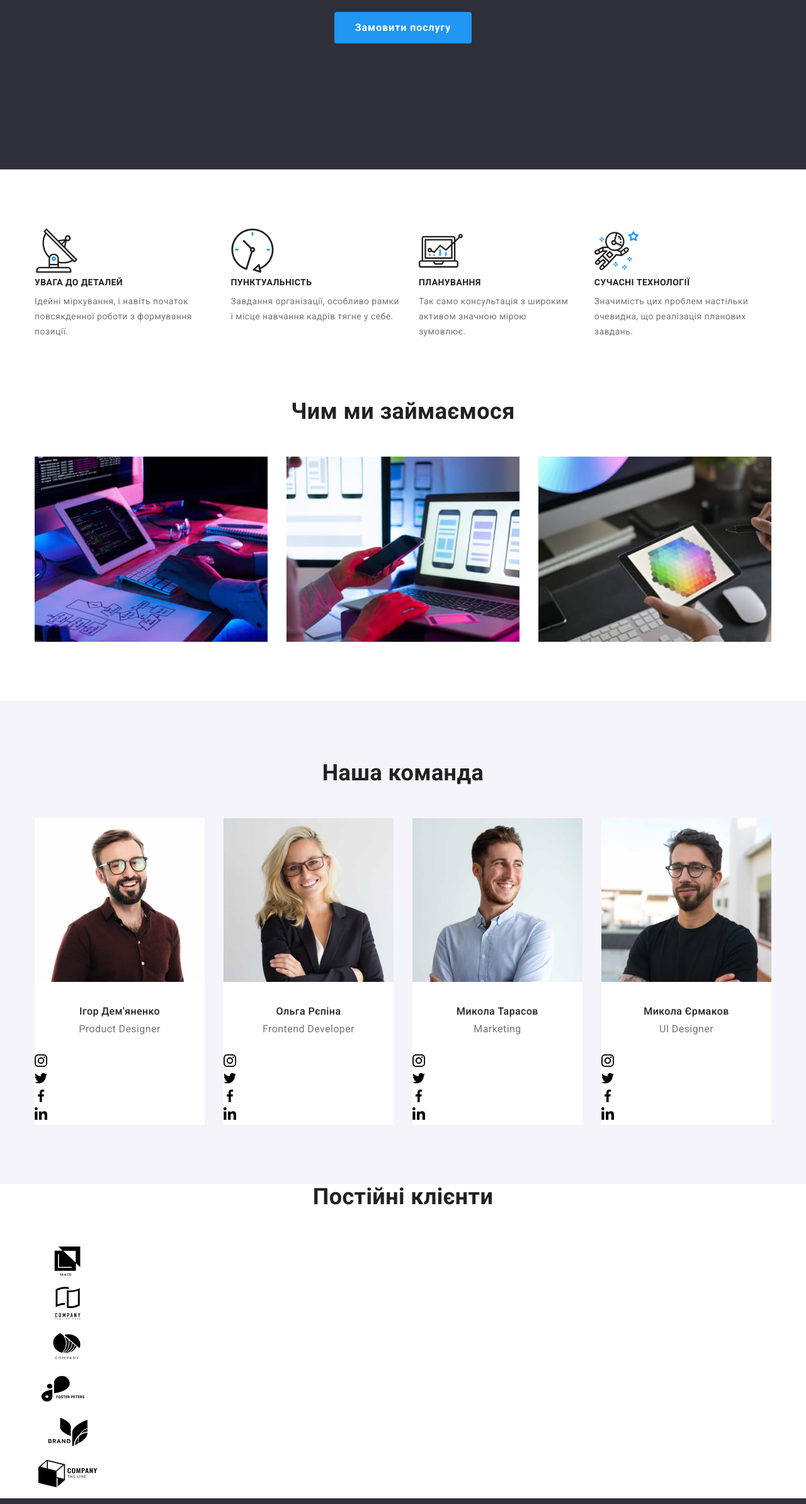
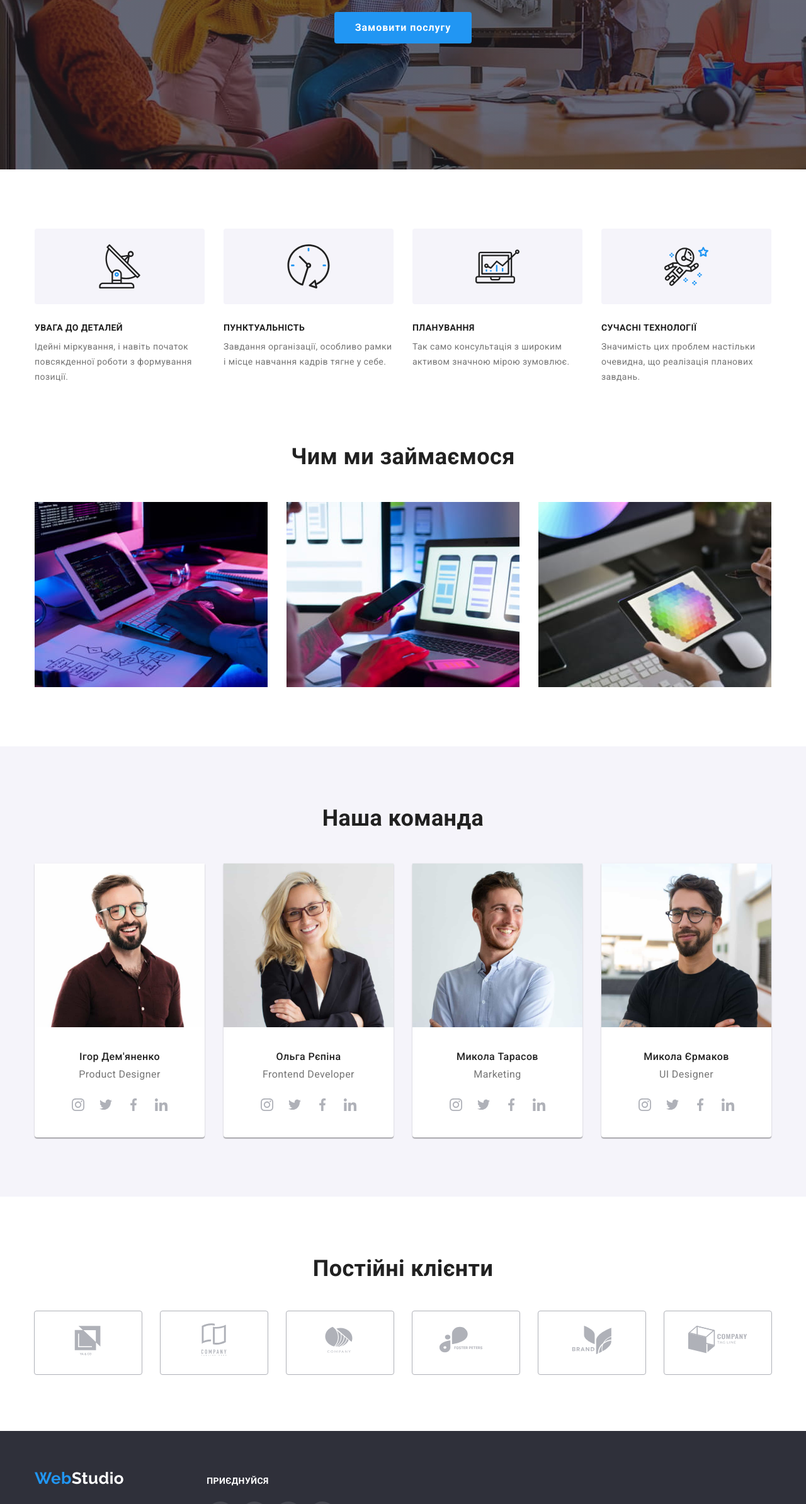
Before and after one commit to Asternia/goit-markup-hw-04, a plain HTML site: page index.html in a window 1280 px wide. Shown: the part 412-2800 px from the top of the page at 63% size. Drawn offline with nearby package versions, Linux system fonts and the light colour scheme.

Commit message:
Update styles.css

```diff
--- a/css/styles.css
+++ b/css/styles.css
@@ -19,6 +19,7 @@
   --white: #FFFFFF;
   --black: #000000;
   --background-button-color: #188CE8;
+  --logo-color: #AFB1B8;
 }
 
 body{
@@ -114,6 +115,7 @@ ul {
   padding-bottom: 32px;
 
   color: var(--primary-text-color);
+  fill: var(--primary-text-color);
   text-decoration: none;
 
   font-weight: 500;
@@ -125,6 +127,11 @@ ul {
 .auth-nav .link:hover,
 .auth-nav .link:focus {
   color: var(--acent-color);
+  fill: var(--acent-color);
+}
+
+.icon-nav {
+  margin-right: 10px;
 }
 
 .line {
@@ -147,6 +154,7 @@ header {
 /* hero */
 
 .hero {
+  background-image: linear-gradient(to right, rgba(47, 48, 58, 0.4), rgba(47, 48, 58, 0.4)), url("../images/background.jpg");
   background-color: var(--secondary-background-color);
   padding: 200px 0;
 }
@@ -201,6 +209,17 @@ header {
   clip: rect(0 0 0 0);
   clip-path: inset(50%);
   margin: -1px;
+}
+
+.icon-background {
+  display: flex;
+  align-items: center;
+  justify-content: center;
+  background-color: var(--main-backgroung-color);
+  width: 270px;
+  height: 120px;
+  margin-bottom: 30px;
+  border-radius: 4px;
 }
 
 .benefits-section {
@@ -297,22 +316,92 @@ header {
 
 .team-people {
   background-color: var(--white);
+  fill: var(--logo-color);
+
+  box-shadow: 0px 1px 3px rgba(0, 0, 0, 0.12), 0px 1px 1px rgba(0, 0, 0, 0.14), 0px 2px 1px rgba(0, 0, 0, 0.2);
+  border-radius: 0px 0px 4px 4px;
+}
+
+.team-people:not(:last-child) {
+  margin-right: 30px;
 }
 
 .team-text {
-  margin-bottom: 30px;
+  margin-bottom: 16px;
 
   text-align: center;
   font-size: 16px;
   line-height: 1.18;
 }
 
+.icon-list {
+  display: inline-flex;
+  align-items: center;
+  justify-content: center;
+  width: 44px;
+  height: 44px;
+  margin-bottom: 30px;
+  fill: var(--logo-color);
+}
+
+.icon-list:hover,
+.icon-list:focus {
+  background-color: var(--acent-color);
+  border-radius: 50px;
+  cursor: pointer;
+}
+
+.main-list-icon {
+  display: flex;
+  align-items: center;
+  justify-content: center;
+}
+
+.icon-link {
+  display: flex;
+  fill: var(--logo-color);
+  padding: 12px;
+}
+
+.icon-link:hover,
+.icon-link:focus {
+  fill: var(--white);
+}
+
 .team-list {
   display: flex;
 }
 
-.team-people:not(:last-child) {
-  margin-right: 30px;
+/*client*/
+
+.client {
+  padding-top: 94px;
+  padding-bottom: 94px;
+}
+
+.main-list-client {
+  display: flex;
+  justify-content: space-between;
+}
+
+.list-client {
+  display: flex;
+  justify-content: center;
+  align-items: center;
+  width: 170px;
+  height: 92px;
+}
+
+.client-link {
+  fill: var(--logo-color);
+  padding: 16px 32px;
+  border: 1px solid var(--logo-color);
+  border-radius: 4px;
+}
+
+.client-link:hover {
+  fill: var(--acent-color);
+  border: 1px solid var(--acent-color);
 }
 
 /* footer */
@@ -320,6 +409,11 @@ header {
   background-color: var(--secondary-background-color);
   padding-top: 60px;
   padding-bottom: 60px;
+}
+
+.footer-container {
+  display: flex;
+  align-items: baseline;
 }
 
 .logo {
@@ -367,6 +461,56 @@ header {
 .nav-link:hover,
 .nav-link:focus {
   color: var(--acent-color);
+}
+
+.footer-case {
+  margin-left: 70px;
+}
+
+.footer-title {
+  color: var(--white);
+  font-weight: 700;
+  font-size: 14px;
+  line-height: 1.14;
+  letter-spacing: 0.03em;
+  text-transform: uppercase;
+}
+
+
+.main-footer-list {
+  display: flex;
+  margin-top: 20px;
+}
+
+.footer-icon-list {
+  display: flex;
+  justify-content: center;
+  align-items: center;
+  width: 44px;
+  height: 44px;
+
+  background-color: rgba(255, 255, 255, 0.1);
+  border-radius: 50px;
+}
+
+.footer-icon-list:not(:last-child) {
+  margin-right: 10px;
+}
+
+.footer-link {
+  display: flex;
+fill: var(--white);
+}
+
+/*.footer-icon {
+  fill: var(--white);
+}*/
+
+.footer-icon-list:hover,
+.footer-icon-list:focus {
+  background-color: var(--acent-color);
+  border-radius: 50px;
+  cursor: pointer;
 }
 
 /* PORTFOLIO */
@@ -447,6 +591,12 @@ header {
   text-decoration: none;
 }
 
+.project-link:hover,
+.project-link:focus {
+  display: block;
+  box-shadow: 0px 1px 1px rgba(0, 0, 0, 0.12), 0px 4px 4px rgba(0, 0, 0, 0.06), 1px 4px 6px rgba(0, 0, 0, 0.16);
+}
+
 .project-text {
   margin: 0;
   color: var(--primary-text-color);
```
